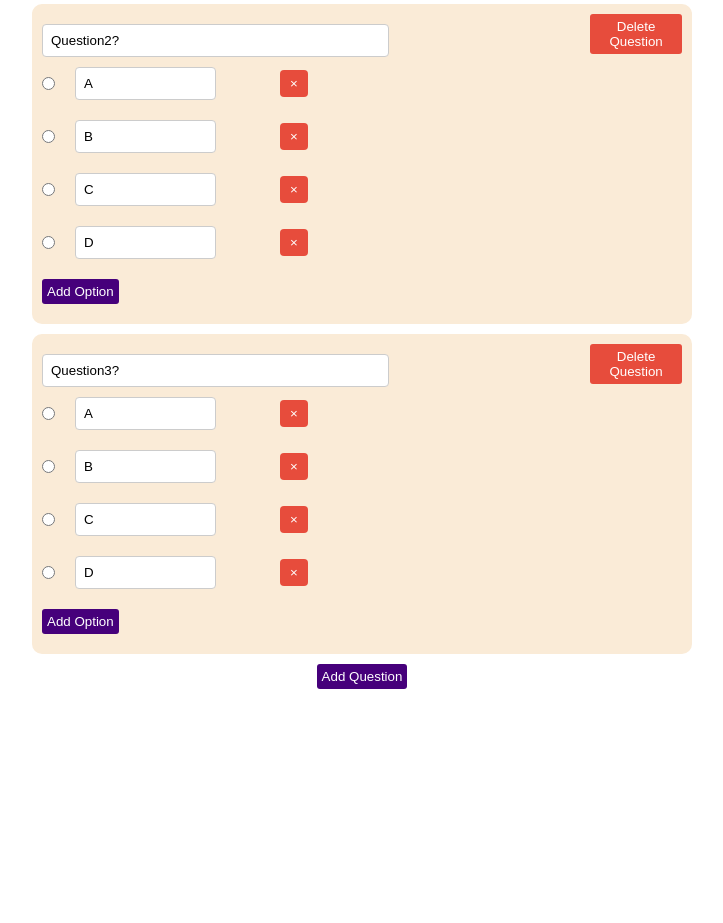
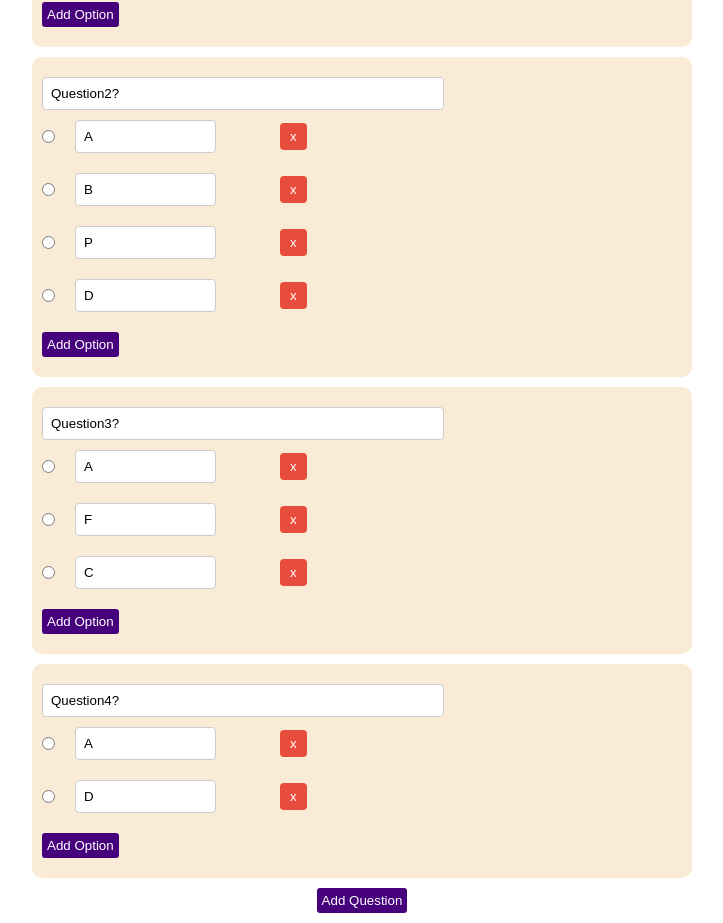
Before and after one commit to ArshM17/google-forms-clone, a React (Create React App) app in the folder form-clone/: page /form/1 in a window 1280 px wide. Shown: the part 497-1420 px from the top of the page, without its empty margins (288-1011 px from the left). Before the commit the page ends 1196 px from the top, so only its background shows below. Built offline with nearby package versions, Linux system fonts and the light colour scheme.

Commit message:
small changes

```diff
--- a/form-clone/src/Components/FormBody.js
+++ b/form-clone/src/Components/FormBody.js
@@ -3,6 +3,7 @@ import React from "react";
 import { makeStyles } from "@material-ui/core";
 import QuestionList from "./QuestionList";
 import "../Styles/FormBody.css";
+import { useState } from "react";
 
 const styles = makeStyles({
   root: {
@@ -22,6 +23,24 @@ const styles = makeStyles({
 
 function FormBody({ fields }) {
   const classes = styles();
+
+  const [questionBlocks, setQuestionBlocks] = useState([...fields]);
+
+  const handleAddQuestion = () => {
+    setQuestionBlocks((prev) => [...prev, { question: "", options: [] }]);
+  };
+
+  // const handleAddQuestion = () => {
+  //   const updatedQuestionBlocks = [...questionBlocks];
+  //   updatedQuestionBlocks.splice(0, 0, { question: "", options: [] });
+  //   setQuestionBlocks(updatedQuestionBlocks);
+  // };
+
+  const handleDeleteQuestion = (index) => {
+    const updatedQuestionBlocks = [...questionBlocks];
+    updatedQuestionBlocks.splice(index, 1);
+    setQuestionBlocks(updatedQuestionBlocks);
+  };
   return (
     <>
       <div className="formBodyWrapper">
@@ -32,8 +51,11 @@ function FormBody({ fields }) {
           </Tabs>
         </Paper>
         <div className="panel-container">
-          <QuestionList fields={fields} />
-          {/* <h1>{fields[2].question}</h1> */}
+          <QuestionList
+            fields={questionBlocks}
+            handleAddQuestion={handleAddQuestion}
+            handleDeleteQuestion={handleDeleteQuestion}
+          />
         </div>
       </div>
     </>
--- a/form-clone/src/Components/FormEdit.js
+++ b/form-clone/src/Components/FormEdit.js
@@ -10,10 +10,10 @@ function FormEdit() {
   const form = {
     title: "Untitled",
     fields: [
-      { question: "Question1?", options: ["A", "B", "C", "D"] },
-      { question: "Question2?", options: ["A", "B", "C", "D"] },
-      { question: "Question3?", options: ["A", "B", "C", "D"] },
-      // { question: "Question4?", options: ["A", "B", "C", "D"] },
+      { question: "Question1?", options: ["A", "B", "Q", "D", "R"] },
+      { question: "Question2?", options: ["A", "B", "P", "D"] },
+      { question: "Question3?", options: ["A", "F", "C"] },
+      { question: "Question4?", options: ["A", "D"] },
     ],
   };
 
--- a/form-clone/src/Components/QuestionBlock.js
+++ b/form-clone/src/Components/QuestionBlock.js
@@ -1,7 +1,7 @@
-import React, { useEffect, useState } from "react";
+import React, { useState } from "react";
 import "../Styles/QuestionBlock.css";
 
-const QuestionBlock = ({ ques }) => {
+const QuestionBlock = ({ ques, handleDeleteQuestion }) => {
   const [question, setQuestion] = useState(ques.question);
   const [options, setOptions] = useState([...ques.options]);
 
@@ -51,9 +51,10 @@ const QuestionBlock = ({ ques }) => {
                 placeholder="Enter option"
               />
             </label>
-            <button onClick={() => handleRemoveOption(index)}>&times;</button>
+            <button onClick={() => handleRemoveOption(index)}>x</button>
           </li>
         ))}
+        {/* <button onClick={handleDeleteQuestion}>Delete Question</button> */}
       </ul>
 
       <button className="addBtn" onClick={handleAddOption}>
--- a/form-clone/src/Components/QuestionList.js
+++ b/form-clone/src/Components/QuestionList.js
@@ -1,34 +1,18 @@
-import React, { useEffect, useState } from "react";
+import React from "react";
 import QuestionBlock from "../Components/QuestionBlock";
 import "../Styles/QuestionList.css";
 
-const QuestionList = ({ fields }) => {
-  const [questionBlocks, setQuestionBlocks] = useState([...fields]);
-
-  const handleAddQuestion = () => {
-    setQuestionBlocks([...questionBlocks, { question: "", options: [] }]);
-  };
-
-  const handleDeleteQuestion = (index) => {
-    const updatedQuestionBlocks = [...questionBlocks];
-    updatedQuestionBlocks.splice(index, 1);
-    setQuestionBlocks(updatedQuestionBlocks);
-  };
-
-  console.log(`asdlkfj:${questionBlocks}`);
-
+const QuestionList = ({ fields, handleAddQuestion, handleDeleteQuestion }) => {
+  // console.log(fields);
   return (
     <div className="questionList">
-      {questionBlocks.map((questionBlock, index) => (
+      {fields.map((questionBlock, index) => (
         <div key={index} className="questionWrapper">
-          {/* <h1>{questionBlock[index].question}</h1> */}
-          <QuestionBlock ques={questionBlocks[index]} />
-          <button
-            className="deleteBtn"
-            onClick={() => handleDeleteQuestion(index)}
-          >
-            Delete Question
-          </button>
+          {/* {console.log(questionBlock)} */}
+          <QuestionBlock
+            ques={questionBlock}
+            handleDeleteQuestion={handleDeleteQuestion}
+          />
         </div>
       ))}
       <button className="addBtn" onClick={handleAddQuestion}>
--- a/form-clone/src/index.js
+++ b/form-clone/src/index.js
@@ -7,11 +7,11 @@ import { BrowserRouter } from "react-router-dom";
 
 const root = ReactDOM.createRoot(document.getElementById("root"));
 root.render(
-  <React.StrictMode>
-    <BrowserRouter>
-      <App />
-    </BrowserRouter>
-  </React.StrictMode>
+  // <React.StrictMode>
+  <BrowserRouter>
+    <App />
+  </BrowserRouter>
+  // </React.StrictMode>
 );
 
 // If you want to start measuring performance in your app, pass a function
```
